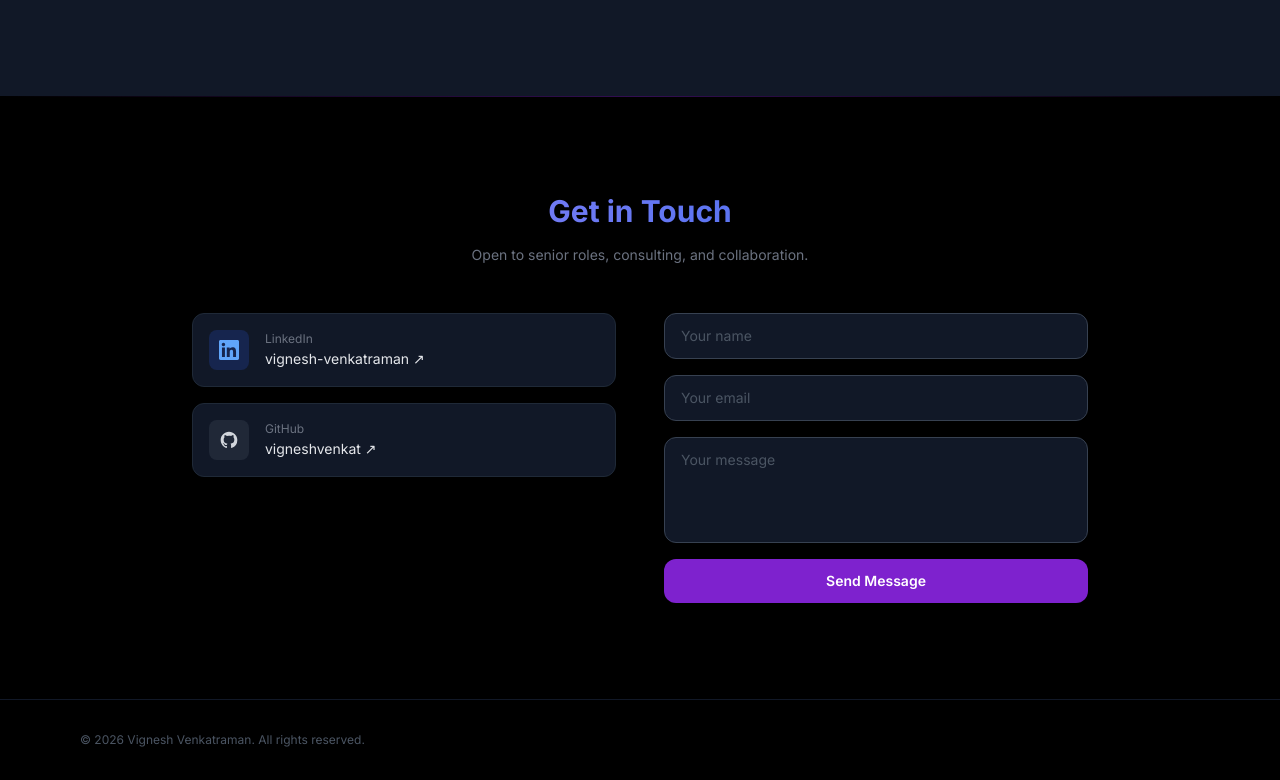
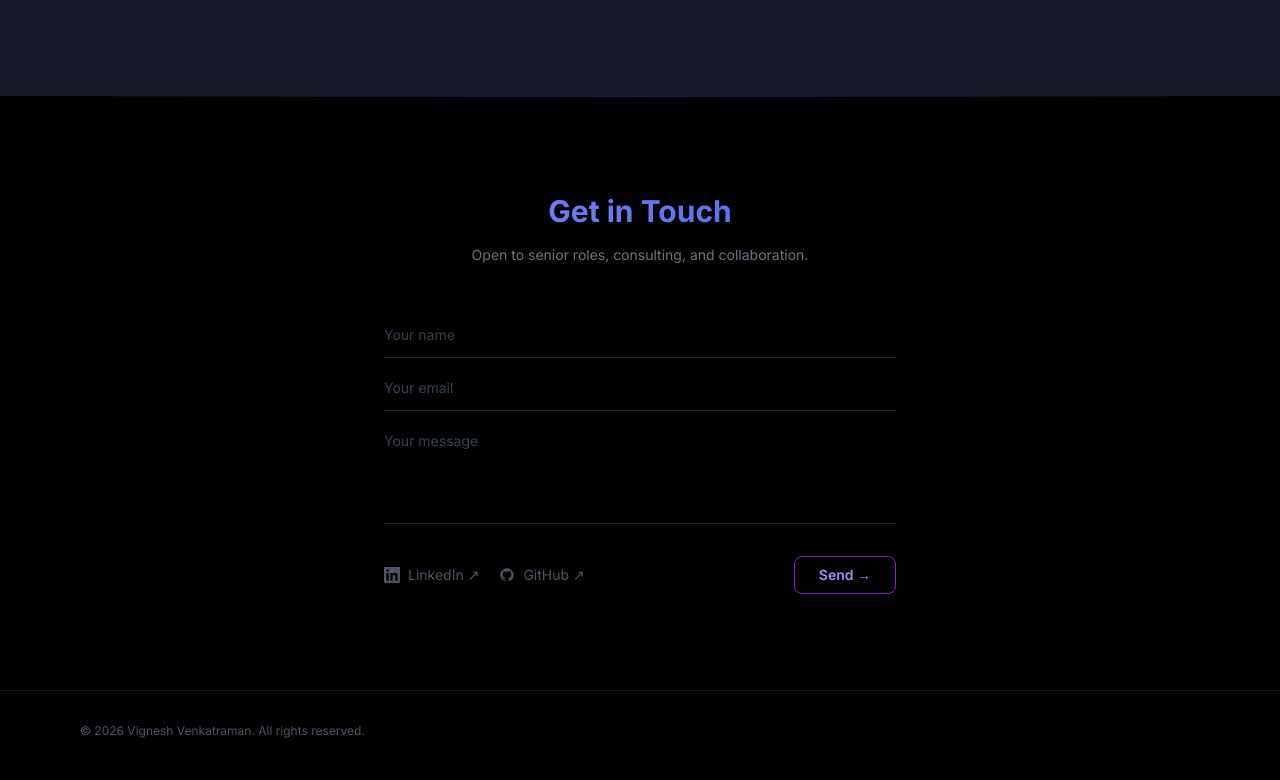
Before and after one commit to vigneshvenkat/senior-it-lead-portfolio, a Next.js app: page / in a window 1280 px wide. Shown: the part 2719-3499 px from the top of the page. Built offline with nearby package versions, Linux system fonts and the light colour scheme.

Commit message:
UI changes to contact section

```diff
--- a/src/components/Contact.tsx
+++ b/src/components/Contact.tsx
@@ -10,14 +10,12 @@ const Contact = () => {
   const handleSubmit = async (e: React.FormEvent) => {
     e.preventDefault();
     setStatus('sending');
-
     try {
       const res = await fetch('https://formspree.io/f/mlgvawpw', {
         method: 'POST',
         headers: { 'Content-Type': 'application/json', Accept: 'application/json' },
         body: JSON.stringify(formData),
       });
-
       if (res.ok) {
         setStatus('success');
         setFormData({ name: '', email: '', message: '' });
@@ -36,54 +34,15 @@ const Contact = () => {
           <h2 className="text-3xl font-bold mb-4 text-center text-transparent bg-clip-text bg-gradient-to-r from-purple-400 to-blue-600">
             Get in Touch
           </h2>
-          <p className="text-center text-gray-500 mb-12 text-sm">Open to senior roles, consulting, and collaboration.</p>
+          <p className="text-center text-gray-500 mb-12 text-sm">
+            Open to senior roles, consulting, and collaboration.
+          </p>
         </SectionReveal>
 
-        <div className="max-w-4xl mx-auto grid grid-cols-1 md:grid-cols-2 gap-12">
-
-          {/* Contact info */}
         <SectionReveal delay={100}>
-            <div className="flex flex-col gap-4">
-              <a
-                href="https://www.linkedin.com/in/vignesh-venkatraman-33677657/"
-                target="_blank"
-                rel="noopener noreferrer"
-                className="flex items-center gap-4 bg-gray-900 border border-gray-800 rounded-xl p-4 hover:border-purple-700 transition-colors duration-300 group"
-              >
-                <div className="w-10 h-10 bg-blue-900/40 rounded-lg flex items-center justify-center flex-shrink-0">
-                  <svg className="w-5 h-5 text-blue-400" fill="currentColor" viewBox="0 0 24 24">
-                    <path d="M20.447 20.452h-3.554v-5.569c0-1.328-.027-3.037-1.852-3.037-1.853 0-2.136 1.445-2.136 2.939v5.667H9.351V9h3.414v1.561h.046c.477-.9 1.637-1.85 3.37-1.85 3.601 0 4.267 2.37 4.267 5.455v6.286zM5.337 7.433c-1.144 0-2.063-.926-2.063-2.065 0-1.138.92-2.063 2.063-2.063 1.14 0 2.064.925 2.064 2.063 0 1.139-.925 2.065-2.064 2.065zm1.782 13.019H3.555V9h3.564v11.452zM22.225 0H1.771C.792 0 0 .774 0 1.729v20.542C0 23.227.792 24 1.771 24h20.451C23.2 24 24 23.227 24 22.271V1.729C24 .774 23.2 0 22.222 0h.003z" />
-                  </svg>
-                </div>
-                <div>
-                  <div className="text-xs text-gray-500 mb-0.5">LinkedIn</div>
-                  <div className="text-sm text-gray-200 group-hover:text-purple-400 transition-colors duration-200">vignesh-venkatraman ↗</div>
-                </div>
-              </a>
-
-              <a
-                href="https://github.com/vigneshvenkat"
-                target="_blank"
-                rel="noopener noreferrer"
-                className="flex items-center gap-4 bg-gray-900 border border-gray-800 rounded-xl p-4 hover:border-purple-700 transition-colors duration-300 group"
-              >
-                <div className="w-10 h-10 bg-gray-700/40 rounded-lg flex items-center justify-center flex-shrink-0">
-                  <svg className="w-5 h-5 text-gray-300" fill="currentColor" viewBox="0 0 24 24">
-                    <path fillRule="evenodd" d="M12 2C6.477 2 2 6.484 2 12.017c0 4.425 2.865 8.18 6.839 9.504.5.092.682-.217.682-.483 0-.237-.008-.868-.013-1.703-2.782.605-3.369-1.343-3.369-1.343-.454-1.158-1.11-1.466-1.11-1.466-.908-.62.069-.608.069-.608 1.003.07 1.531 1.032 1.531 1.032.892 1.53 2.341 1.088 2.91.832.092-.647.35-1.088.636-1.338-2.22-.253-4.555-1.113-4.555-4.951 0-1.093.39-1.988 1.029-2.688-.103-.253-.446-1.272.098-2.65 0 0 .84-.27 2.75 1.026A9.564 9.564 0 0112 6.844c.85.004 1.705.115 2.504.337 1.909-1.296 2.747-1.027 2.747-1.027.546 1.379.202 2.398.1 2.651.64.7 1.028 1.595 1.028 2.688 0 3.848-2.339 4.695-4.566 4.943.359.309.678.92.678 1.855 0 1.338-.012 2.419-.012 2.747 0 .268.18.58.688.482A10.019 10.019 0 0022 12.017C22 6.484 17.522 2 12 2z" clipRule="evenodd" />
-                  </svg>
-                </div>
-                <div>
-                  <div className="text-xs text-gray-500 mb-0.5">GitHub</div>
-                  <div className="text-sm text-gray-200 group-hover:text-purple-400 transition-colors duration-200">vigneshvenkat ↗</div>
-                </div>
-              </a>
-            </div>
-          </SectionReveal>
-
-          {/* Contact form */}
-          <SectionReveal delay={200}>
+          <div className="max-w-lg mx-auto">
             {status === 'success' ? (
-              <div className="flex flex-col items-center justify-center h-full text-center py-8">
+              <div className="flex flex-col items-center justify-center py-16 text-center">
                 <div className="w-14 h-14 rounded-full bg-purple-900/40 border border-purple-700 flex items-center justify-center mb-4">
                   <svg className="w-6 h-6 text-purple-400" fill="none" stroke="currentColor" viewBox="0 0 24 24">
                     <path strokeLinecap="round" strokeLinejoin="round" strokeWidth={2} d="M5 13l4 4L19 7" />
@@ -99,14 +58,14 @@ const Contact = () => {
                 </button>
               </div>
             ) : (
-              <form onSubmit={handleSubmit} className="flex flex-col gap-4">
+              <form onSubmit={handleSubmit} className="flex flex-col">
                 <input
                   type="text"
                   placeholder="Your name"
                   required
                   value={formData.name}
                   onChange={(e) => setFormData({ ...formData, name: e.target.value })}
-                  className="bg-gray-900 border border-gray-700 rounded-xl px-4 py-3 text-sm text-white placeholder-gray-600 focus:outline-none focus:border-purple-600 transition-colors duration-200"
+                  className="bg-transparent border-b border-gray-800 focus:border-purple-600 py-3 text-sm text-white placeholder-gray-700 focus:outline-none transition-colors duration-200 mb-2"
                 />
                 <input
                   type="email"
@@ -114,7 +73,7 @@ const Contact = () => {
                   required
                   value={formData.email}
                   onChange={(e) => setFormData({ ...formData, email: e.target.value })}
-                  className="bg-gray-900 border border-gray-700 rounded-xl px-4 py-3 text-sm text-white placeholder-gray-600 focus:outline-none focus:border-purple-600 transition-colors duration-200"
+                  className="bg-transparent border-b border-gray-800 focus:border-purple-600 py-3 text-sm text-white placeholder-gray-700 focus:outline-none transition-colors duration-200 mb-2"
                 />
                 <textarea
                   placeholder="Your message"
@@ -122,23 +81,48 @@ const Contact = () => {
                   rows={4}
                   value={formData.message}
                   onChange={(e) => setFormData({ ...formData, message: e.target.value })}
-                  className="bg-gray-900 border border-gray-700 rounded-xl px-4 py-3 text-sm text-white placeholder-gray-600 focus:outline-none focus:border-purple-600 transition-colors duration-200 resize-none"
+                  className="bg-transparent border-b border-gray-800 focus:border-purple-600 py-3 text-sm text-white placeholder-gray-700 focus:outline-none transition-colors duration-200 resize-none mb-8"
                 />
                 {status === 'error' && (
-                  <p className="text-red-400 text-xs">Something went wrong. Please try again.</p>
+                  <p className="text-red-400 text-xs mb-4">Something went wrong. Please try again.</p>
                 )}
+                <div className="flex items-center justify-between">
+                  <div className="flex gap-5">
+                    <a
+                      href="https://www.linkedin.com/in/vignesh-venkatraman-33677657/"
+                      target="_blank"
+                      rel="noopener noreferrer"
+                      className="flex items-center gap-2 text-gray-600 hover:text-blue-400 transition-colors duration-200 text-sm"
+                    >
+                      <svg className="w-4 h-4" fill="currentColor" viewBox="0 0 24 24">
+                        <path d="M20.447 20.452h-3.554v-5.569c0-1.328-.027-3.037-1.852-3.037-1.853 0-2.136 1.445-2.136 2.939v5.667H9.351V9h3.414v1.561h.046c.477-.9 1.637-1.85 3.37-1.85 3.601 0 4.267 2.37 4.267 5.455v6.286zM5.337 7.433c-1.144 0-2.063-.926-2.063-2.065 0-1.138.92-2.063 2.063-2.063 1.14 0 2.064.925 2.064 2.063 0 1.139-.925 2.065-2.064 2.065zm1.782 13.019H3.555V9h3.564v11.452zM22.225 0H1.771C.792 0 0 .774 0 1.729v20.542C0 23.227.792 24 1.771 24h20.451C23.2 24 24 23.227 24 22.271V1.729C24 .774 23.2 0 22.222 0h.003z" />
+                      </svg>
+                      LinkedIn ↗
+                    </a>
+                    <a
+                      href="https://github.com/vigneshvenkat"
+                      target="_blank"
+                      rel="noopener noreferrer"
+                      className="flex items-center gap-2 text-gray-600 hover:text-gray-300 transition-colors duration-200 text-sm"
+                    >
+                      <svg className="w-4 h-4" fill="currentColor" viewBox="0 0 24 24">
+                        <path fillRule="evenodd" d="M12 2C6.477 2 2 6.484 2 12.017c0 4.425 2.865 8.18 6.839 9.504.5.092.682-.217.682-.483 0-.237-.008-.868-.013-1.703-2.782.605-3.369-1.343-3.369-1.343-.454-1.158-1.11-1.466-1.11-1.466-.908-.62.069-.608.069-.608 1.003.07 1.531 1.032 1.531 1.032.892 1.53 2.341 1.088 2.91.832.092-.647.35-1.088.636-1.338-2.22-.253-4.555-1.113-4.555-4.951 0-1.093.39-1.988 1.029-2.688-.103-.253-.446-1.272.098-2.65 0 0 .84-.27 2.75 1.026A9.564 9.564 0 0112 6.844c.85.004 1.705.115 2.504.337 1.909-1.296 2.747-1.027 2.747-1.027.546 1.379.202 2.398.1 2.651.64.7 1.028 1.595 1.028 2.688 0 3.848-2.339 4.695-4.566 4.943.359.309.678.92.678 1.855 0 1.338-.012 2.419-.012 2.747 0 .268.18.58.688.482A10.019 10.019 0 0022 12.017C22 6.484 17.522 2 12 2z" clipRule="evenodd" />
+                      </svg>
+                      GitHub ↗
+                    </a>
+                  </div>
                   <button
                     type="submit"
                     disabled={status === 'sending'}
-                  className="bg-purple-700 hover:bg-purple-600 disabled:opacity-50 disabled:cursor-not-allowed text-white font-semibold py-3 rounded-xl transition-colors duration-200 text-sm"
+                    className="bg-transparent border border-purple-700 hover:bg-purple-700 text-purple-400 hover:text-white font-semibold py-2 px-6 rounded-lg transition-all duration-200 text-sm disabled:opacity-50 disabled:cursor-not-allowed"
                   >
-                  {status === 'sending' ? 'Sending...' : 'Send Message'}
+                    {status === 'sending' ? 'Sending...' : 'Send →'}
                   </button>
+                </div>
               </form>
             )}
+          </div>
         </SectionReveal>
-
-        </div>
       </div>
     </section>
   );
```
Lines whose indentation alone changed are shown as unchanged.
